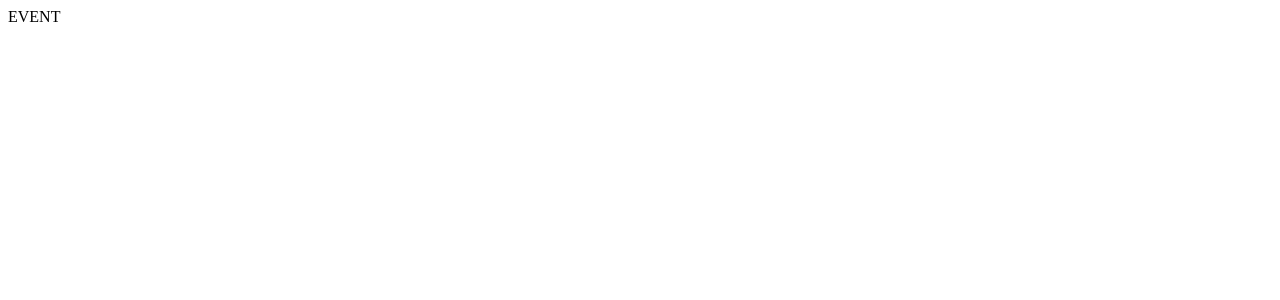
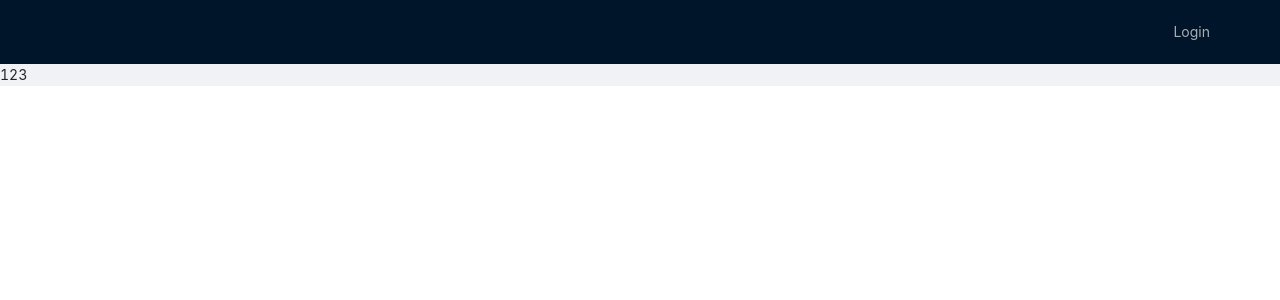
Before and after one commit to 1ZvEzD1K1/reminder-calendar, a React (Create React App) app: page /login in a window 1280 px wide. Before the commit this address led to /. Shown: the top 300 px of the page. Built offline with nearby package versions, Linux system fonts and the light colour scheme.

Commit message:
auth reduser

```diff
--- a/src/App.css
+++ b/src/App.css
@@ -1,38 +1 @@
-.App {
-  text-align: center;
-}
-
-.App-logo {
-  height: 40vmin;
-  pointer-events: none;
-}
-
-@media (prefers-reduced-motion: no-preference) {
-  .App-logo {
-    animation: App-logo-spin infinite 20s linear;
-  }
-}
-
-.App-header {
-  background-color: #282c34;
-  min-height: 100vh;
-  display: flex;
-  flex-direction: column;
-  align-items: center;
-  justify-content: center;
-  font-size: calc(10px + 2vmin);
-  color: white;
-}
-
-.App-link {
-  color: #61dafb;
-}
-
-@keyframes App-logo-spin {
-  from {
-    transform: rotate(0deg);
-  }
-  to {
-    transform: rotate(360deg);
-  }
-}
+@import '~antd/dist/antd.css';
--- a/src/App.tsx
+++ b/src/App.tsx
@@ -1,14 +1,22 @@
+import { Layout } from "antd";
 import React, { FC } from "react";
 import { Provider } from "react-redux";
 import { BrowserRouter } from "react-router-dom";
 import CalendarRouter from "./components/CalendarRouter";
+import Navbar from "./components/Navbar";
 import { store } from "./redux/store";
+import "./App.css"
 
 const App: FC = () => {
   return (
     <Provider store={store}>
       <BrowserRouter>
-      <CalendarRouter/>
+        <Layout>
+          <Navbar />
+          <Layout.Content>
+            <CalendarRouter />
+          </Layout.Content>
+        </Layout>
       </BrowserRouter>
     </Provider>
   );
--- a/src/components/CalendarRouter.tsx
+++ b/src/components/CalendarRouter.tsx
@@ -1,10 +1,11 @@
-import React from "react";
+import React, { FC } from "react";
 import { Switch, Route, Redirect } from "react-router-dom";
+import { useTypedSelector } from "../hooks/useTypedSelector";
 import { privateRoutes, publicRoutes, RouteNames } from "../routs/routs";
 
-const CalendarRouter = () => {
-  const auth = true;
-  return auth  ? (
+const CalendarRouter: FC = () => {
+  const {isAuth} = useTypedSelector(state=>state.authReduser)
+  return isAuth  ? (
     <Switch>
       {privateRoutes.map((route) => {
         return (
--- /dev/null
+++ b/src/components/Navbar.tsx
@@ -0,0 +1,41 @@
+import { Layout, Menu, Row } from "antd";
+import React, { FC } from "react";
+import { useHistory } from "react-router-dom";
+import { useTypedSelector } from "../hooks/useTypedSelector";
+import { RouteNames } from "../routs/routs";
+
+const Navbar: FC = () => {
+  const history = useHistory();
+
+  const {isAuth} = useTypedSelector(state=>state.authReduser)
+  return (
+    <Layout.Header>
+      <Row justify="end">
+        {isAuth ? (
+          <>
+            <div
+              style={{
+                color: "white",
+              }}
+            >
+              your name
+            </div>
+            <Menu theme="dark" mode="horizontal" selectable={false}>
+              <Menu.Item onClick={() => console.log("exit")} key="1">
+                Exit
+              </Menu.Item>
+            </Menu>
+          </>
+        ) : (
+          <Menu theme="dark" mode="horizontal" selectable={false}>
+            <Menu.Item onClick={() => history.push(RouteNames.LOGIN)} key={1}>
+              Login
+            </Menu.Item>
+          </Menu>
+        )}
+      </Row>
+    </Layout.Header>
+  );
+};
+
+export default Navbar;
--- /dev/null
+++ b/src/hooks/useTypedSelector.ts
@@ -0,0 +1,4 @@
+import { TypedUseSelectorHook, useSelector } from "react-redux";
+import { RootState } from "../redux/store";
+
+export const useTypedSelector: TypedUseSelectorHook<RootState> = useSelector
--- a/src/pages/Login.tsx
+++ b/src/pages/Login.tsx
@@ -3,7 +3,7 @@
 const Login: FC = () => {
     return (
         <div>
-
+            123
         </div>
     )
 }
--- /dev/null
+++ b/src/redux/redusers/auth/auth.ts
@@ -0,0 +1,16 @@
+import { AuthAction, AuthActionEnum, AuthState } from "./typesAuth";
+
+
+const initialState: AuthState = {
+    isAuth: false
+}
+
+export default function authReduser(state = initialState, action:AuthAction): AuthState {
+    switch (action.type) {
+        case AuthActionEnum.SET_AUTH:
+            return {...state, isAuth: action.payload}
+
+        default:
+            return state;
+    }
+}
--- /dev/null
+++ b/src/redux/redusers/auth/typesAuth.ts
@@ -0,0 +1,14 @@
+export interface AuthState {
+  isAuth: boolean;
+}
+
+export enum AuthActionEnum {
+  SET_AUTH = "SET_AUTH",
+}
+
+export interface SetAuthAction {
+  type: AuthActionEnum.SET_AUTH;
+  payload: boolean;
+}
+
+export type AuthAction = SetAuthAction;
--- /dev/null
+++ b/src/redux/redusers/index.ts
@@ -0,0 +1,5 @@
+import authReduser from "./auth/auth";
+
+export default {
+    authReduser
+}
--- a/src/redux/store.ts
+++ b/src/redux/store.ts
@@ -1,7 +1,8 @@
 import { applyMiddleware, combineReducers, createStore } from "redux";
 import thunk from "redux-thunk";
+import redusers from "./redusers";
 
-const rootReduser = combineReducers({});
+const rootReduser = combineReducers(redusers);
 
 export const store = createStore(rootReduser, applyMiddleware(thunk));
 
```
Also changed, not shown: 1 other file (tests, documents, lock files or other folders).
